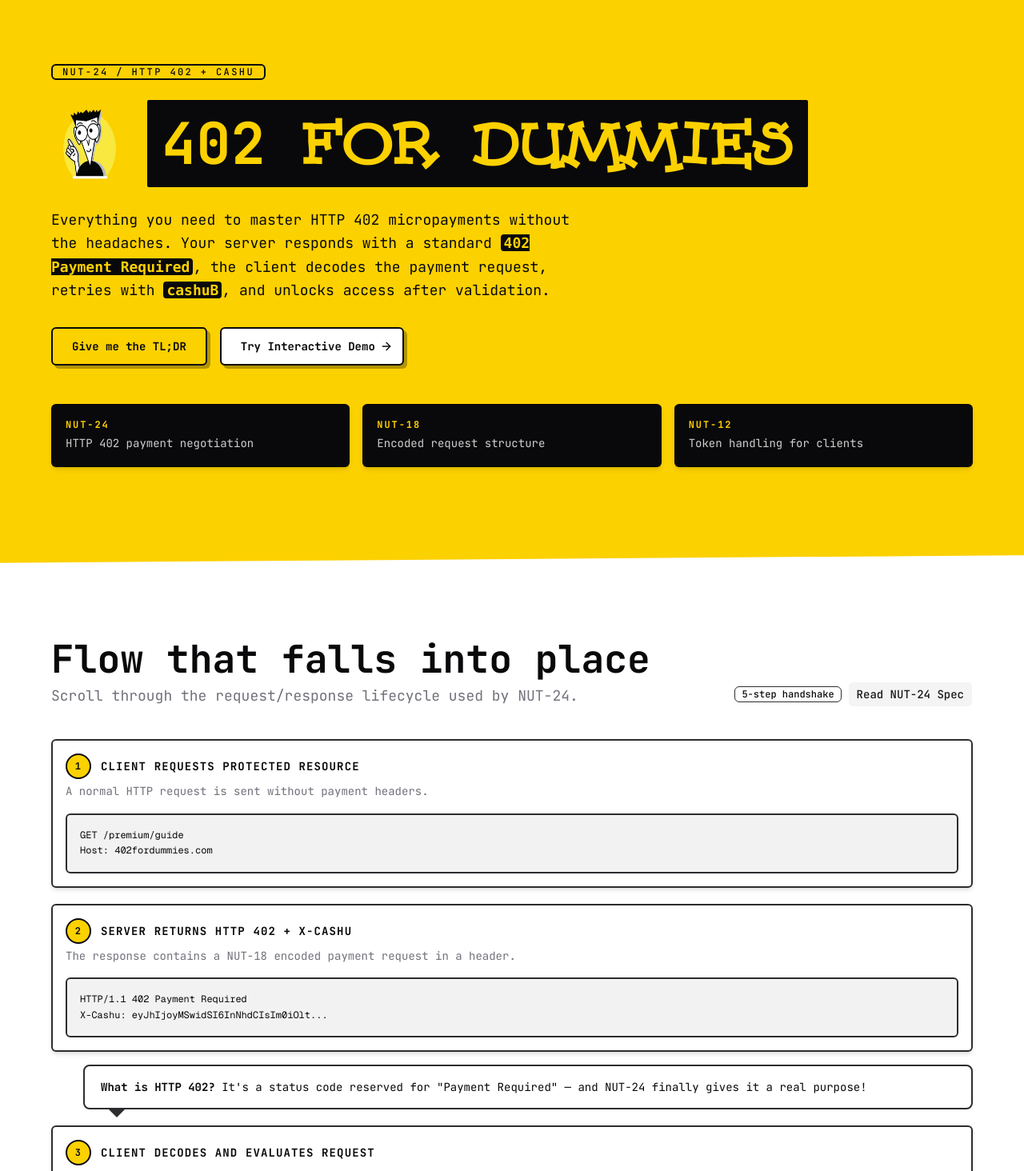
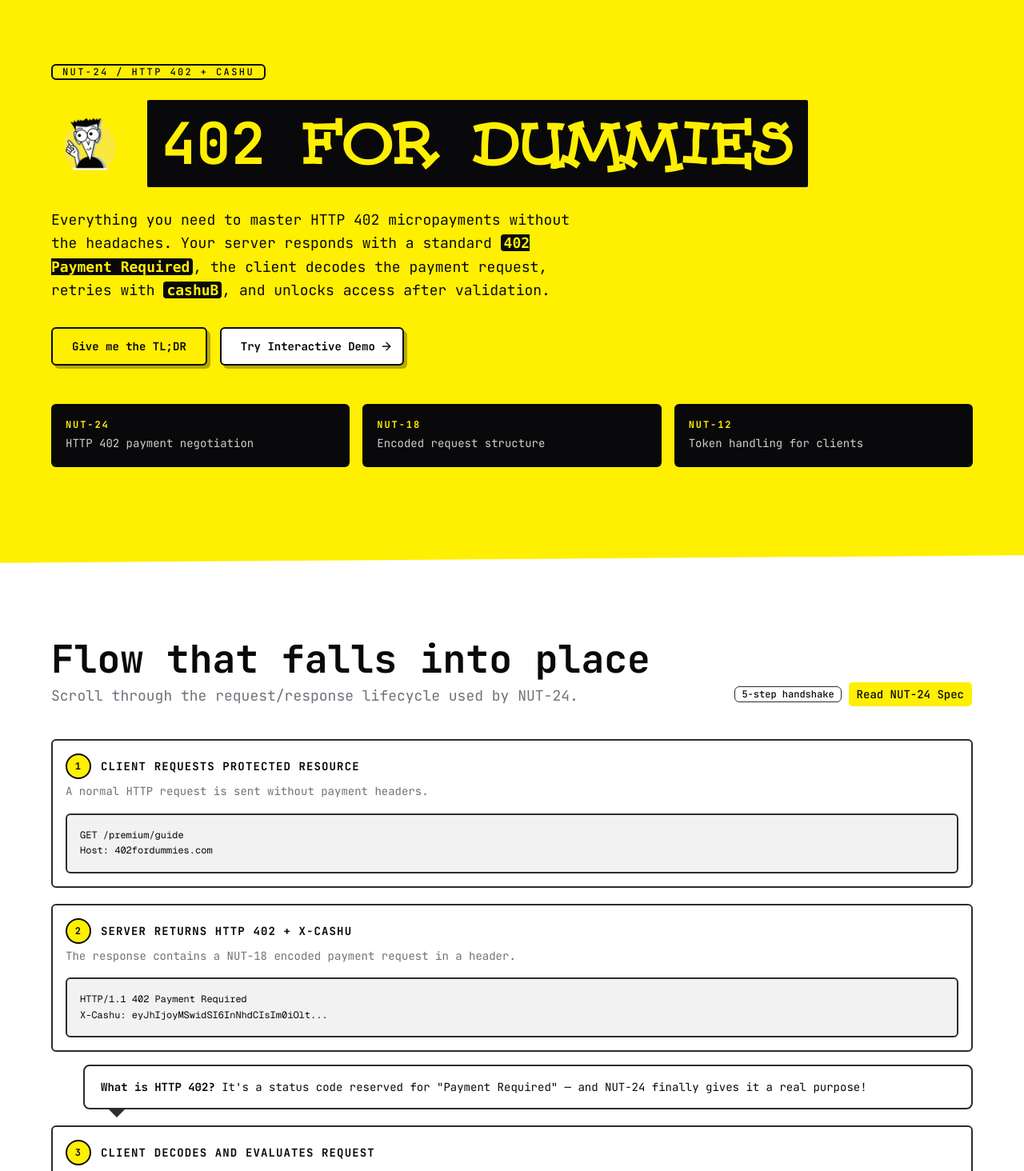
Before and after one commit to Egge21M/402fordummies, a Next.js app: page / in a window 1280 px wide. Shown: the top 1464 px of the page at 80% size. Built offline with nearby package versions, Linux system fonts and the light colour scheme.

Commit message:
updated colors.

```diff
--- a/app/globals.css
+++ b/app/globals.css
@@ -63,7 +63,7 @@
   --card-foreground: oklch(0.141 0.005 285.823);
   --popover: oklch(1 0 0);
   --popover-foreground: oklch(0.141 0.005 285.823);
-  --primary: oklch(0.87 0.19 95);
+  --primary: #FFEF01;
   --primary-foreground: oklch(0.15 0.005 285);
   --secondary: oklch(0.967 0.001 286.375);
   --secondary-foreground: oklch(0.21 0.006 285.885);
@@ -75,7 +75,7 @@
   --border: oklch(0.3 0.005 285);
   --input: oklch(0.85 0.004 286.32);
   --ring: oklch(0.87 0.19 95);
-  --chart-1: oklch(0.87 0.19 95);
+  --chart-1: #FFEF01;
   --chart-2: oklch(0.55 0.25 305);
   --chart-3: oklch(0.15 0 0);
   --chart-4: oklch(0.7 0.15 95);
--- a/app/layout.tsx
+++ b/app/layout.tsx
@@ -19,6 +19,28 @@ export const metadata: Metadata = {
   title: "402 for Dummies | NUT-24 Landing",
   description:
     "A clean and technical guide to Cashu NUT-24 HTTP 402 payments, with flow diagrams and an interactive protocol demo.",
+  openGraph: {
+    title: "402 for Dummies | NUT-24 Landing",
+    description: "A clean and technical guide to Cashu NUT-24 HTTP 402 payments, with flow diagrams and an interactive protocol demo.",
+    url: "https://402fordummies.dev/",
+    siteName: "402 for Dummies",
+    images: [
+      {
+        url: "https://402fordummies.dev/og-image.jpg",
+        width: 1200,
+        height: 630,
+        alt: "402 for Dummies - A Reference for the Rest of Us!",
+      },
+    ],
+    locale: "en_US",
+    type: "website",
+  },
+  twitter: {
+    card: "summary_large_image",
+    title: "402 for Dummies | NUT-24 Landing",
+    description: "A clean and technical guide to Cashu NUT-24 HTTP 402 payments, with flow diagrams and an interactive protocol demo.",
+    images: ["https://402fordummies.dev/og-image.jpg"],
+  },
 };
 
 export default function RootLayout({
--- a/components/nut24-landing.tsx
+++ b/components/nut24-landing.tsx
@@ -269,14 +269,15 @@ export function Nut24Landing() {
 
           {/* Logo + headline */}
           <div className="flex flex-col items-start gap-6 sm:flex-row sm:items-center">
-            <Image
-              src="/for-dummies-logo.png"
-              alt="For Dummies logo"
-              width={100}
-              height={100}
-              className="shrink-0 w-20 h-20 sm:w-24 sm:h-24"
-              priority
-            />
+            <div className="shrink-0 relative w-20 h-20 sm:w-24 sm:h-24">
+              <Image
+                src="/for-dummies-logo.png"
+                alt="For Dummies logo"
+                fill
+                className="object-contain"
+                priority
+              />
+            </div>
             <h1
               className={cn(
                 "text-5xl leading-tight font-bold sm:text-7xl",
@@ -340,7 +341,7 @@ export function Nut24Landing() {
               <Card
                 key={label}
                 className={cn(
-                  "border-foreground/30 bg-foreground",
+                  "border-foreground/50 bg-foreground shadow-none",
                   revealMotion,
                   "motion-safe:animate-in motion-safe:fade-in motion-safe:slide-in-from-bottom-2"
                 )}
@@ -372,7 +373,7 @@ export function Nut24Landing() {
               <Badge variant="outline">
                 5-step handshake
               </Badge>
-              <Button asChild variant="secondary">
+              <Button asChild className="bg-primary text-foreground hover:bg-primary/90">
                 <a href="https://github.com/cashubtc/nuts/blob/main/24.md" target="_blank" rel="noreferrer">
                   Read NUT-24 Spec
                 </a>
@@ -388,7 +389,7 @@ export function Nut24Landing() {
                   data-step-index={index}
                   data-visible={revealed.includes(index)}
                   className={cn(
-                    "opacity-0 translate-y-8 scale-[0.985]",
+                    "opacity-0 translate-y-8 scale-[0.985] shadow-none",
                     revealMotion,
                     "data-[visible=true]:opacity-100 data-[visible=true]:translate-y-0 data-[visible=true]:scale-100"
                   )}
@@ -461,7 +462,7 @@ export function Nut24Landing() {
 
           <div className="grid gap-6 lg:grid-cols-[0.95fr_1.05fr]">
             {/* Client Controls */}
-            <Card className={cn(revealMotion)}>
+            <Card className={cn("shadow-none", revealMotion)}>
               <CardHeader>
                 <CardTitle className="flex items-center gap-2 text-base font-bold uppercase tracking-[0.08em]">
                   <Sparkles className="size-4 text-primary" />
@@ -544,7 +545,7 @@ export function Nut24Landing() {
             </Card>
 
             {/* Protocol Inspector */}
-            <Card className={cn("bg-card/80", revealMotion)}>
+            <Card className={cn("bg-card/80 shadow-none", revealMotion)}>
               <CardHeader>
                 <CardTitle className="text-sm font-bold uppercase tracking-[0.08em]">Protocol Inspector</CardTitle>
                 <CardDescription>Server headers, decoded payload, and validation decisions.</CardDescription>
```
Also changed, not shown: public/og-image.jpg (added).
